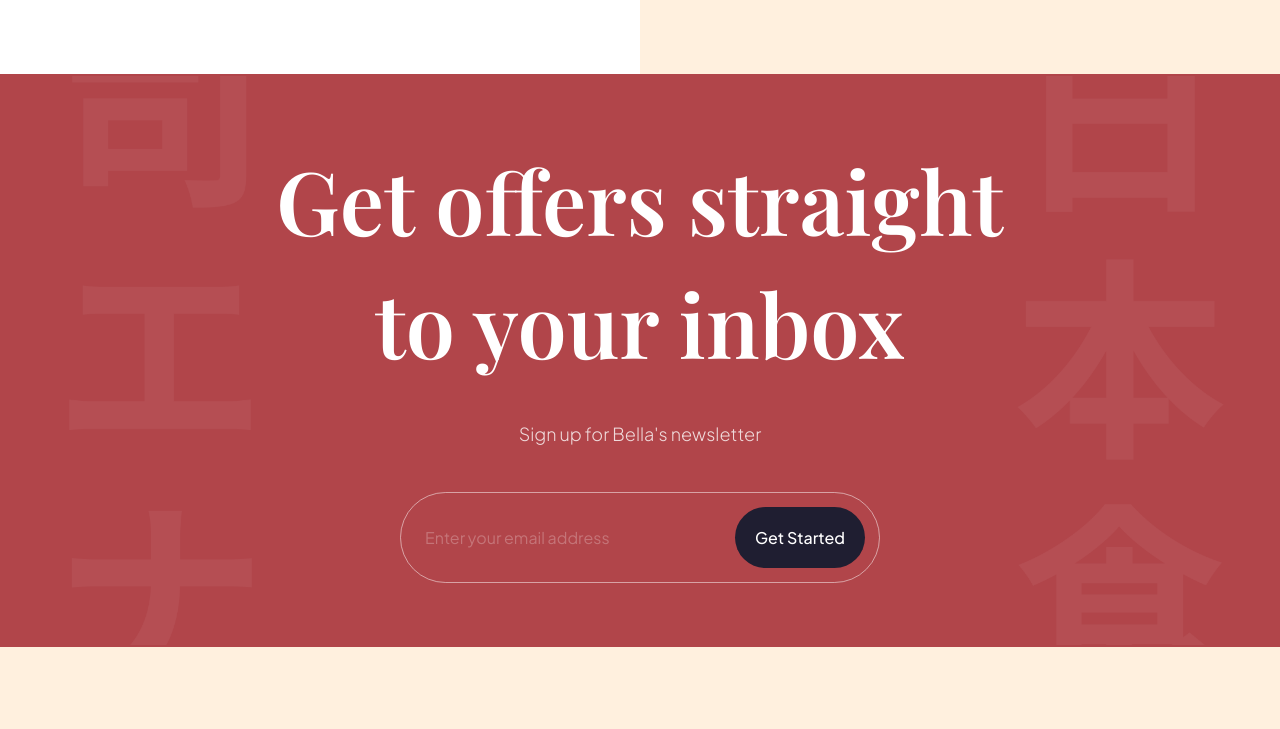
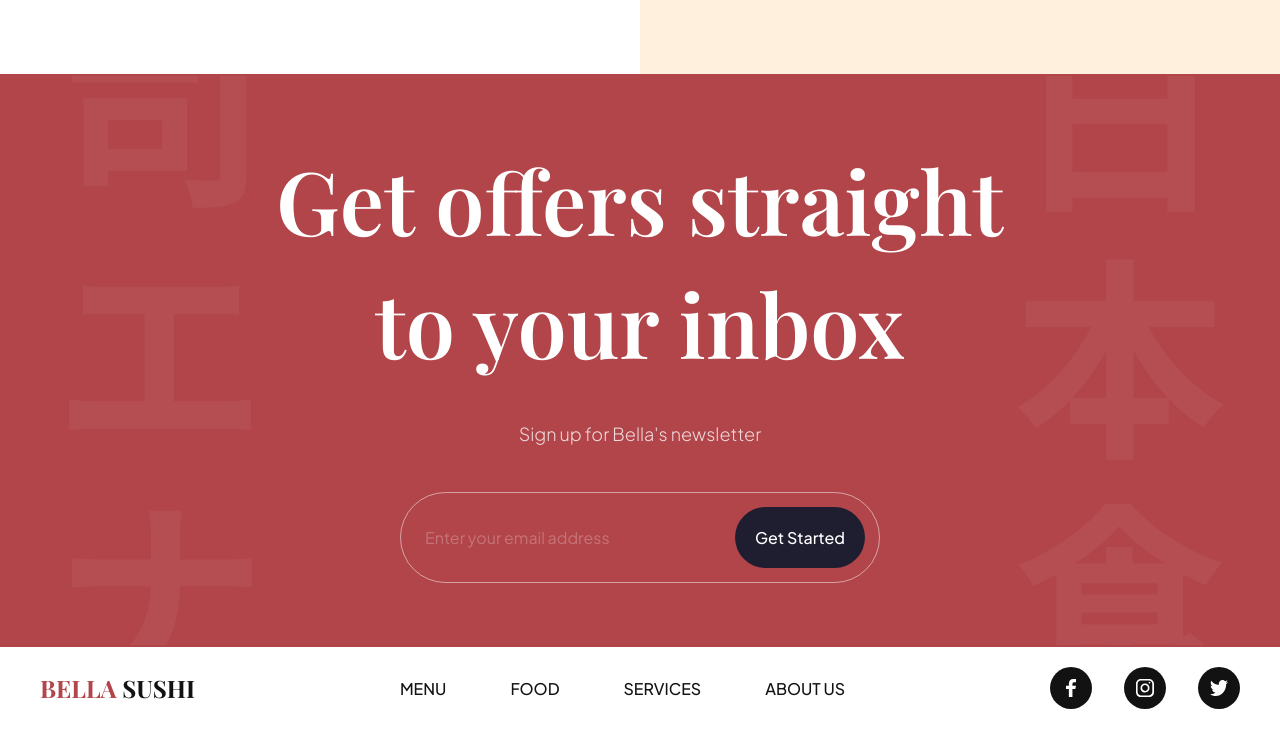
Before and after one commit to MattUnderscoreZhang/FrontEndTutorials, a website built with Vite: page sushi_website/index.html in a window 1280 px wide. Shown: the part 3699-4428 px from the top of the page. Before the commit the page ends 4346 px from the top, so only its background shows below. Built offline with nearby package versions, Linux system fonts and the light colour scheme.

Commit message:
Footer section

```diff
--- a/sushi_website/css/sections/footer.css
+++ b/sushi_website/css/sections/footer.css
@@ -0,0 +1,55 @@
+.footer {
+    width: 100%;
+    padding: 20px 40px;
+    background: var(--color-white);
+    flex-wrap: wrap;
+    gap: 20px;
+    overflow: hidden;
+}
+
+.footer__logo {
+    font-size: 24px;
+    font-weight: bold;
+    font-family: var(--playfair-display);
+    text-transform: uppercase;
+    color: var(--secondary-color);
+    cursor: pointer;
+}
+
+.footer__logo span {
+    color: var(--primary-color);
+}
+
+.footer ul {
+    list-style: none;
+    display: flex;
+    flex-wrap: wrap;
+    flex-direction: row;
+    gap: 64px;
+}
+
+.footer__nav li {
+    font-size: 16px;
+    font-weight: 500;
+    font-family: var(--plus-jakarta-sans);
+    text-transform: uppercase;
+    color: var(--secondary-color);
+    cursor: pointer;
+}
+
+.footer ul:last-child {
+    gap: 32px;
+}
+
+.footer__social li {
+    height: 42px;
+    width: 42px;
+    background-color: var(--secondary-color);
+    border-radius: 100%;
+}
+
+.footer__social li img {
+    width: 45%;
+    height: 45%;
+    object-fit: contain;
+}
--- a/sushi_website/index.html
+++ b/sushi_website/index.html
@@ -281,6 +281,26 @@
                 <button>Get Started</button>
             </div>
         </section>
+        <footer class="footer flex-between">
+            <h3 class="footer__logo"><span>Bella</span> Sushi</h3>
+            <ul class="footer__nav">
+                <li><a href="#menu">Menu</a></li>
+                <li><a href="#food">Food</a></li>
+                <li><a href="#services">Services</a></li>
+                <li><a href="#about-us">About Us</a></li>
+            </ul>
+            <ul class="footer__social">
+                <li class="flex-center">
+                    <img src="assets/facebook.svg" alt="facebook">
+                </li>
+                <li class="flex-center">
+                    <img src="assets/instagram.svg" alt="instagram">
+                </li>
+                <li class="flex-center">
+                    <img src="assets/twitter.svg" alt="x">
+                </li>
+            </ul>
+        </footer>
         <script src="js/script.js"></script>
     </body>
 </html>
```
